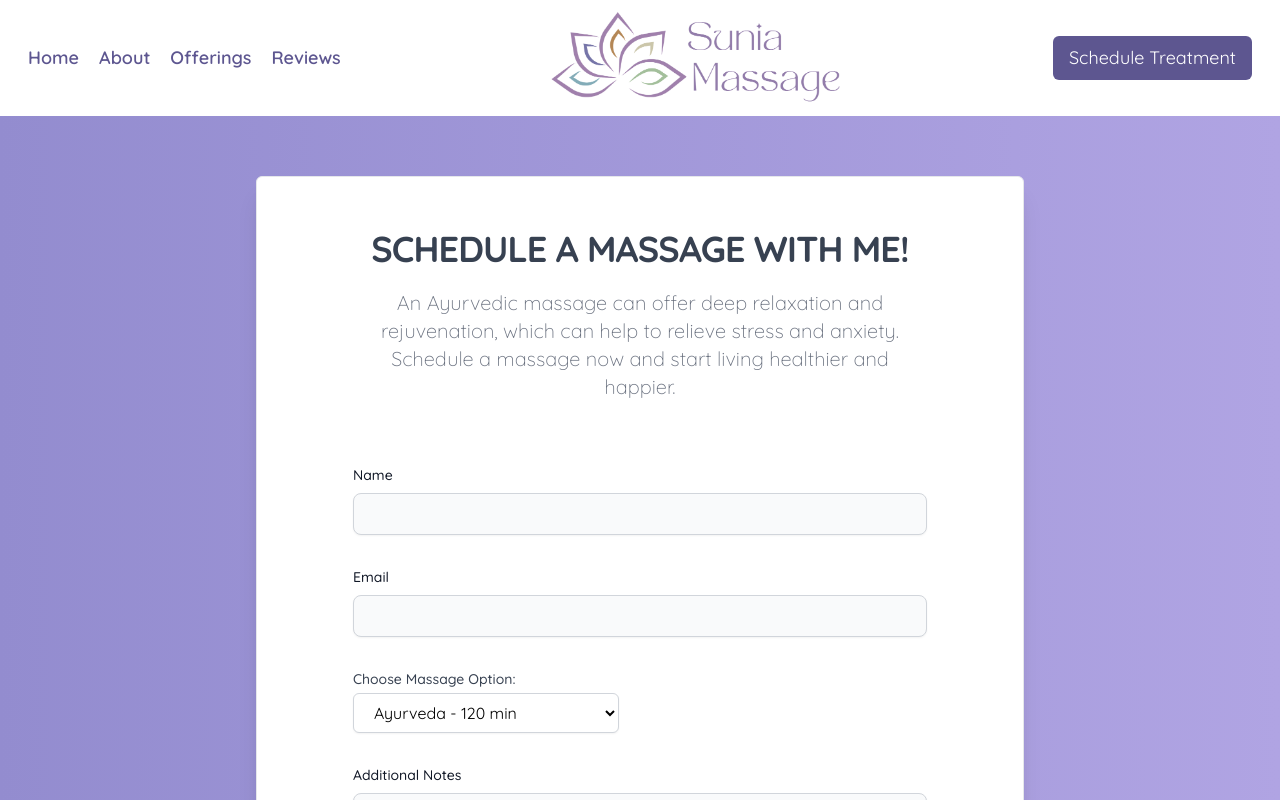
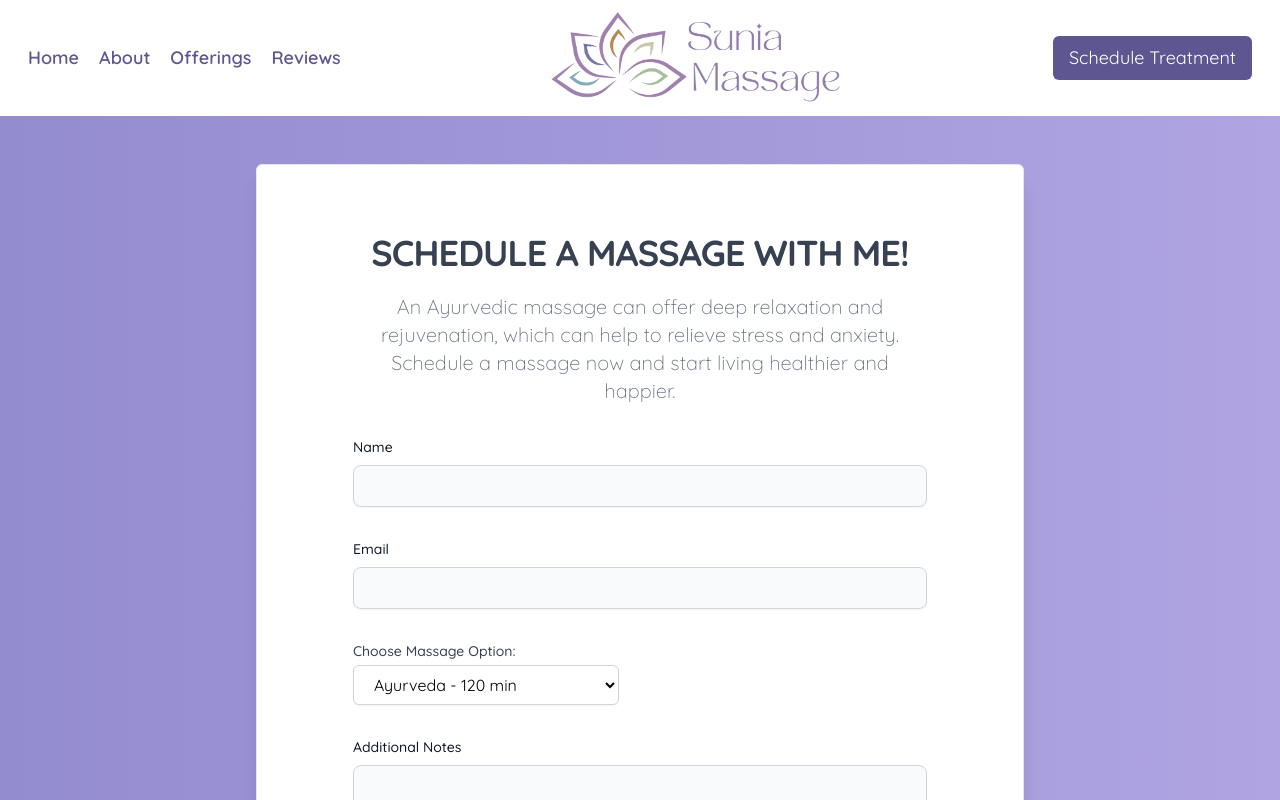
Before and after one commit to ShawnRSidwell/suniamassage, a React (Vite) app: page /contact in a window 1280 px wide. Shown: the top 800 px of the page. Built offline with nearby package versions, Linux system fonts and the light colour scheme; no server answers.

Commit message:
changed email

```diff
--- a/package.json
+++ b/package.json
@@ -10,7 +10,7 @@
     "preview": "vite preview"
   },
   "dependencies": {
-    "@emailjs/browser": "^4.3.3",
+    "@emailjs/browser": "^4.4.1",
     "emailjs-com": "^3.2.0",
     "react": "^18.2.0",
     "react-dom": "^18.2.0",
--- a/src/pages/Contact.jsx
+++ b/src/pages/Contact.jsx
@@ -5,18 +5,18 @@ function Contact() {
   return (
     <div
       id="contact"
-      className="bg-gradient-to-r from-[#938ccf] to-[#b0a4e3] md:bg-[#938ccf] py-5 pb-8"
+      className="bg-gradient-to-r from-[#938ccf] to-[#b0a4e3] md:bg-[#938ccf] py-2 pb-8"
     >
       <section className="gradientbackground p-3 md:pt-10 flex flex-col justify-center items-center">
         <div
           id="contact"
-          className="py-8 px-4 mx-auto max-w-screen-md bg-white rounded-md md:border-[1px]  shadow-xl"
+          className="py-8 lg:py-12 px-4 mx-auto max-w-screen-md bg-white rounded-md md:border-[1px]  shadow-xl"
         >
           <Headline className="text-center my-5">
             Schedule a Massage with Me!
           </Headline>
 
-          <p className="mb-8 lg:mb-16 font-light text-center text-gray-500  sm:text-xl md:size-3/4 md:mx-auto">
+          <p className="mb-8 font-light text-center text-gray-500  sm:text-xl md:size-3/4 md:mx-auto">
             An Ayurvedic massage can offer deep relaxation and rejuvenation,
             which can help to relieve stress and anxiety. Schedule a massage now
             and start living healthier and happier.
--- a/src/ui/Email.jsx
+++ b/src/ui/Email.jsx
@@ -1,4 +1,5 @@
-import emailjs from "emailjs-com";
+import emailjs from "@emailjs/browser";
+
 import { useState } from "react";
 import Button from "./Button";
 
```
Also changed, not shown: 1 other file (tests, documents, lock files or other folders).
